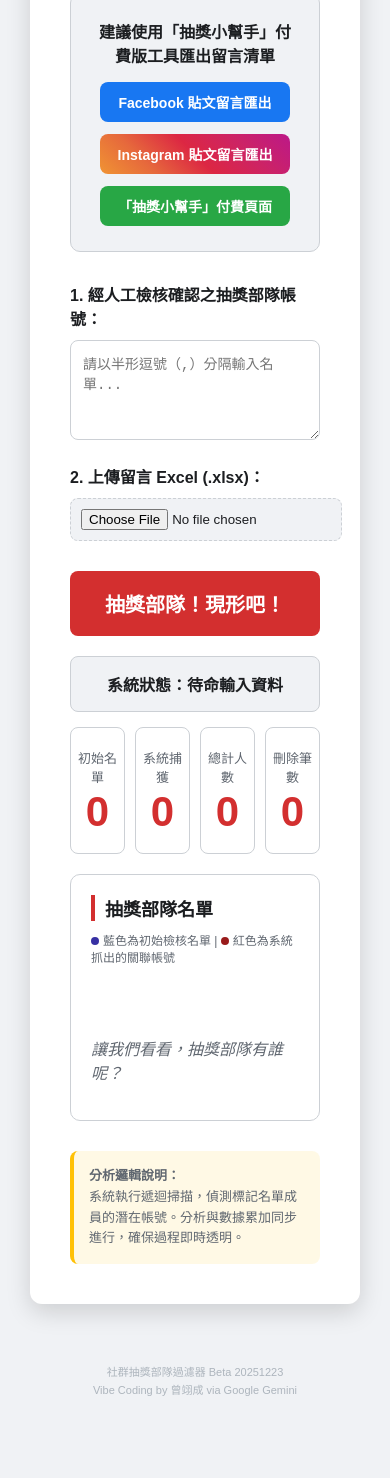
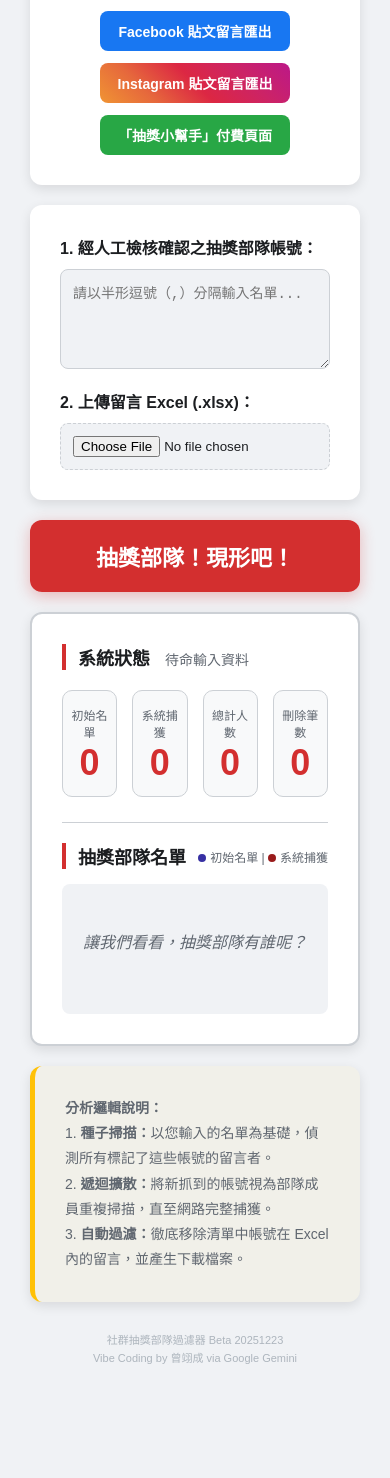
Before and after one commit to yicheng0523/GiveawayParticipantFilter, a plain HTML site: page index.html in a window 390 px wide. Shown: the part 172-1650 px from the top of the page. Before the commit the page ends 1621 px from the top, so only its background shows below. Drawn offline with Linux system fonts and the light colour scheme.

Commit message:
index.html

```diff
--- a/index.html
+++ b/index.html
@@ -12,7 +12,7 @@
             --text-sub: #606770;
             --border-color: #ccd0d5;
             --btn-run: #d32f2f;
-            --stat-box-bg: #ffffff;
+            --stat-box-bg: #f8f9fa;
             --accent-red: #d32f2f;
             --initial-blue: #3730a3;
             --initial-bg: #e0e7ff;
@@ -27,58 +27,69 @@
             --text-sub: #b0b3b8;
             --border-color: #3e4042;
             --btn-run: #e53935;
-            --stat-box-bg: #3a3b3c;
+            --stat-box-bg: #1c1d1e;
             --accent-red: #ff5252;
         }
 
         body { font-family: "PingFang TC", "Microsoft JhengHei", sans-serif; background-color: var(--bg-color); padding: 30px; color: var(--text-main); transition: 0.4s; min-height: 100vh; margin: 0; }
-        .container { max-width: 900px; margin: auto; background: var(--card-bg); padding: 40px; border-radius: 12px; box-shadow: 0 8px 24px rgba(0,0,0,0.15); margin-bottom: 40px; transition: 0.4s; }
+        .container { max-width: 900px; margin: auto; display: flex; flex-direction: column; gap: 20px; margin-bottom: 50px; }
 
-        .header-area { display: flex; justify-content: space-between; align-items: center; margin-bottom: 25px; }
+        .section-card { background: var(--card-bg); padding: 30px; border-radius: 12px; box-shadow: 0 4px 12px rgba(0,0,0,0.1); transition: 0.4s; }
+
+        .header-area { display: flex; justify-content: space-between; align-items: center; }
         h2 { color: var(--accent-red); margin: 0; letter-spacing: 2px; flex-grow: 1; text-align: center; padding-left: 40px; }
-        .theme-toggle { background: var(--bg-color); border: 1px solid var(--border-color); width: 40px; height: 40px; border-radius: 50%; cursor: pointer; display: flex; align-items: center; justify-content: center; font-size: 20px; transition: 0.3s; color: var(--text-main); }
+        .theme-toggle { background: var(--card-bg); border: 1px solid var(--border-color); width: 40px; height: 40px; border-radius: 50%; cursor: pointer; display: flex; align-items: center; justify-content: center; font-size: 20px; color: var(--text-main); }
 
-        .tool-helper { background: var(--bg-color); border: 1px solid var(--border-color); padding: 25px; border-radius: 10px; text-align: center; margin-bottom: 30px; }
+        /* 工具助手 */
+        .tool-helper { text-align: center; }
         .btn-group { display: flex; justify-content: center; gap: 12px; flex-wrap: wrap; margin-top: 15px; }
         .external-link { text-decoration: none; color: white; padding: 10px 18px; border-radius: 8px; font-weight: bold; font-size: 14px; transition: 0.2s; display: inline-block; border: none; }
         .btn-fb { background-color: #1877f2; }
         .btn-ig { background: linear-gradient(45deg, #f09433 0%, #e6683c 25%, #dc2743 50%, #cc2366 75%, #bc1888 100%); }
         .btn-pay { background-color: #28a745; }
 
+        /* 輸入與上傳區塊 */
         .input-group { margin-bottom: 20px; }
         label { display: block; font-weight: bold; margin-bottom: 10px; }
-        textarea { width: 100%; height: 100px; padding: 12px; border: 1px solid var(--border-color); border-radius: 8px; box-sizing: border-box; background: var(--card-bg); color: var(--text-main); font-size: 14px; }
-        input[type="file"] { width: 100%; padding: 10px; border: 1px dashed var(--border-color); border-radius: 8px; background: var(--bg-color); color: var(--text-main); cursor: pointer; }
+        textarea, .file-input-wrapper { width: 100%; box-sizing: border-box; }
+        textarea { height: 100px; padding: 12px; border: 1px solid var(--border-color); border-radius: 8px; background: var(--bg-color); color: var(--text-main); font-size: 14px; resize: vertical; display: block; }
+        input[type="file"] { width: 100%; padding: 12px; border: 1px dashed var(--border-color); border-radius: 8px; background: var(--bg-color); color: var(--text-main); cursor: pointer; box-sizing: border-box; display: block; }
 
-        .btn-run { background: var(--btn-run); color: white; border: none; padding: 18px; width: 100%; border-radius: 8px; font-size: 20px; font-weight: bold; cursor: pointer; transition: 0.3s; margin-top: 10px; }
-        .btn-run:hover { transform: scale(1.01); box-shadow: 0 4px 15px rgba(211, 47, 47, 0.3); }
+        .btn-run { background: var(--btn-run); color: white; border: none; padding: 20px; width: 100%; border-radius: 12px; font-size: 22px; font-weight: bold; cursor: pointer; transition: 0.3s; box-shadow: 0 4px 15px rgba(211, 47, 47, 0.3); }
+        .btn-run:hover { transform: translateY(-2px); opacity: 0.95; }
 
-        .dashboard { margin-top: 20px; display: flex; flex-direction: column; gap: 15px; }
-        #status-bar { padding: 15px; border-radius: 8px; font-weight: bold; text-align: center; border: 1px solid var(--border-color); background: var(--bg-color); }
-        .stats-grid { display: grid; grid-template-columns: repeat(4, 1fr); gap: 10px; }
-        .stat-box { background: var(--stat-box-bg); border: 1px solid var(--border-color); padding: 20px 5px; border-radius: 8px; text-align: center; }
-        .stat-box span { display: block; font-size: 13px; color: var(--text-sub); margin-bottom: 5px; }
-        .stat-box strong { font-size: 42px; color: var(--accent-red); display: block; line-height: 1; }
+        /* 系統儀表板 */
+        .dashboard-section { border: 2px solid var(--border-color); }
+        .dashboard-header { display: flex; justify-content: space-between; align-items: center; margin-bottom: 20px; }
 
-        /* 抽獎部隊名單區塊 */
-        .result-section { margin-top: 20px; border: 1px solid var(--border-color); border-radius: 10px; padding: 20px; background: var(--stat-box-bg); }
-        .result-header { display: flex; justify-content: space-between; align-items: center; margin-bottom: 15px; flex-wrap: wrap; gap: 10px; }
-        .result-section h3 { margin: 0; font-size: 18px; border-left: 4px solid var(--accent-red); padding-left: 10px; }
+        /* 統一標題樣式 */
+        .section-title-style { font-size: 18px; font-weight: bold; border-left: 4px solid var(--accent-red); padding-left: 12px; margin: 0; }
+
+        #status-text { font-size: 14px; color: var(--text-sub); font-weight: normal; margin-left: 10px; }
+
+        .stats-grid { display: grid; grid-template-columns: repeat(4, 1fr); gap: 15px; margin-bottom: 25px; }
+        .stat-box { background: var(--stat-box-bg); border: 1px solid var(--border-color); padding: 15px 5px; border-radius: 10px; text-align: center; }
+        .stat-box span { display: block; font-size: 12px; color: var(--text-sub); margin-bottom: 5px; }
+        .stat-box strong { font-size: 36px; color: var(--accent-red); display: block; line-height: 1; }
+
+        .list-header { display: flex; justify-content: space-between; align-items: center; margin-bottom: 15px; border-top: 1px solid var(--border-color); padding-top: 20px; }
         .legend-note { font-size: 12px; color: var(--text-sub); }
         .dot { display: inline-block; width: 8px; height: 8px; border-radius: 50%; margin-right: 4px; }
         .dot-blue { background: var(--initial-blue); }
         .dot-red { background: var(--captured-red); }
 
-        .name-tag-container { min-height: 120px; display: flex; flex-wrap: wrap; gap: 8px; align-items: flex-start; justify-content: center; }
-        .placeholder-text { color: var(--text-sub); font-style: italic; align-self: center; margin-top: 40px; }
+        .name-tag-container { min-height: 100px; display: flex; flex-wrap: wrap; gap: 8px; align-items: flex-start; justify-content: center; background: var(--bg-color); padding: 15px; border-radius: 8px; }
+        .placeholder-text { color: var(--text-sub); font-style: italic; margin-top: 30px; }
 
-        .name-tag { background: var(--captured-bg); color: var(--captured-red); padding: 5px 12px; border-radius: 20px; font-size: 13px; border: 1px solid #fecaca; opacity: 0; transform: translateY(10px); animation: fadeInUp 0.4s forwards; }
+        .name-tag { background: var(--captured-bg); color: var(--captured-red); padding: 4px 10px; border-radius: 20px; font-size: 12px; border: 1px solid #fecaca; opacity: 0; animation: fadeInUp 0.4s forwards; }
         .initial-tag { background: var(--initial-bg); color: var(--initial-blue); border-color: #c7d2fe; }
 
         @keyframes fadeInUp { to { opacity: 1; transform: translateY(0); } }
 
-        .desc { font-size: 13px; color: var(--text-sub); background: rgba(255,193,7,0.1); padding: 15px; border-radius: 8px; margin-top: 30px; border-left: 4px solid #ffc107; line-height: 1.6; }
-        .footer-credit { text-align: center; color: #adb5bd; font-size: 11px; padding: 20px 0; line-height: 1.6; }
+        /* 最後區塊：邏輯說明 */
+        .desc-section { font-size: 14px; color: var(--text-sub); line-height: 1.8; border-left: 5px solid #ffc107; background: rgba(255,193,7,0.05); }
+
+        .footer-credit { text-align: center; color: #adb5bd; font-size: 11px; padding: 10px 0 30px 0; line-height: 1.6; }
     </style>
 </head>
 <body data-theme="light">
@@ -89,8 +100,8 @@
         <button id="themeToggle" class="theme-toggle" onclick="manualToggle()">☀️</button>
     </div>
 
-    <div class="tool-helper">
-        <p style="margin:0; font-weight:bold; color:var(--text-main);">建議使用「抽獎小幫手」付費版工具匯出留言清單</p>
+    <div class="section-card tool-helper">
+        <p style="margin:0; font-weight:bold;">建議使用「抽獎小幫手」付費版工具匯出留言清單</p>
         <div class="btn-group">
             <a href="https://www.luckyhelpers.com/" target="_blank" class="external-link btn-fb">Facebook 貼文留言匯出</a>
             <a href="https://www.luckyhelpers.com/instagram" target="_blank" class="external-link btn-ig">Instagram 貼文留言匯出</a>
@@ -98,53 +109,61 @@
         </div>
     </div>
 
+    <div class="section-card">
         <div class="input-group">
             <label>1. 經人工檢核確認之抽獎部隊帳號：</label>
             <textarea id="nameInput" placeholder="請以半形逗號（,）分隔輸入名單..."></textarea>
         </div>
-
-    <div class="input-group">
+        <div class="input-group" style="margin-bottom:0;">
             <label>2. 上傳留言 Excel (.xlsx)：</label>
+            <div class="file-input-wrapper">
                 <input type="file" id="fileUpload" accept=".xlsx">
+            </div>
+        </div>
     </div>
 
     <button class="btn-run" onclick="runAnalysis()">抽獎部隊！現形吧！</button>
 
-    <div class="dashboard">
-        <div id="status-bar">系統狀態：待命輸入資料</div>
+    <div class="section-card dashboard-section">
+        <div class="dashboard-header">
+            <p class="section-title-style">系統狀態 <span id="status-text">待命輸入資料</span></p>
+        </div>
+
         <div class="stats-grid">
             <div class="stat-box"><span>初始名單</span><strong id="stat-initial">0</strong></div>
             <div class="stat-box"><span>系統捕獲</span><strong id="stat-captured">0</strong></div>
             <div class="stat-box"><span>總計人數</span><strong id="stat-total-names">0</strong></div>
             <div class="stat-box"><span>刪除筆數</span><strong id="stat-deleted">0</strong></div>
         </div>
+
+        <div class="list-header">
+            <p class="section-title-style">抽獎部隊名單</p>
+            <div class="legend-note">
+                <span class="dot dot-blue"></span>初始名單 |
+                <span class="dot dot-red"></span>系統捕獲
+            </div>
         </div>
 
-    <div class="result-section">
-        <div class="result-header">
-            <h3>抽獎部隊名單</h3>
-            <div class="legend-note">
-                <span class="dot dot-blue"></span>藍色為初始檢核名單 |
-                <span class="dot dot-red"></span>紅色為系統抓出的關聯帳號
-            </div>
-        </div>
         <div id="nameListDisplay" class="name-tag-container">
             <span class="placeholder-text">讓我們看看，抽獎部隊有誰呢？</span>
         </div>
+
         <div id="downloadArea" style="display:none; margin-top:20px; text-align:center;">
             <button class="external-link" style="background:#6c757d; cursor:pointer;" onclick="downloadNameListTxt()">下載此名冊 (.txt)</button>
         </div>
     </div>
 
-    <div class="desc">
+    <div class="section-card desc-section">
         <strong>分析邏輯說明：</strong><br>
-        系統執行遞迴掃描，偵測標記名單成員的潛在帳號。分析與數據累加同步進行，確保過程即時透明。
-    </div>
+        1. <strong>種子掃描：</strong>以您輸入的名單為基礎，偵測所有標記了這些帳號的留言者。<br>
+        2. <strong>遞迴擴散：</strong>將新抓到的帳號視為部隊成員重複掃描，直至網路完整捕獲。<br>
+        3. <strong>自動過濾：</strong>徹底移除清單中帳號在 Excel 內的留言，並產生下載檔案。
     </div>
 
     <div class="footer-credit">
         社群抽獎部隊過濾器 Beta 20251223<br>
         Vibe Coding by 曾翊成 via Google Gemini
+    </div>
 </div>
 
 <script>
@@ -153,9 +172,7 @@
     const themeBtn = document.getElementById('themeToggle');
 
     function detectColorScheme() {
-        if (window.matchMedia && window.matchMedia('(prefers-color-scheme: dark)').matches) {
-            applyTheme('dark');
-        }
+        if (window.matchMedia && window.matchMedia('(prefers-color-scheme: dark)').matches) applyTheme('dark');
     }
 
     function applyTheme(theme) {
@@ -185,15 +202,17 @@
     function runAnalysis() {
         const nameInputStr = document.getElementById('nameInput').value;
         const fileInput = document.getElementById('fileUpload');
-        const statusBar = document.getElementById('status-bar');
+        const statusText = document.getElementById('status-text');
         const container = document.getElementById('nameListDisplay');
 
         if (!nameInputStr.trim() || !fileInput.files[0]) {
-            statusBar.innerText = "系統狀態：請完整填寫名單並上傳檔案";
+            statusText.innerText = "請輸入初始名單並選擇檔案";
+            statusText.style.color = "var(--accent-red)";
             return;
         }
 
-        statusBar.innerText = "系統狀態：正在執行同步捕獲程序...";
+        statusText.innerText = "正在執行同步捕獲與連結分析...";
+        statusText.style.color = "var(--text-sub)";
         container.innerHTML = "";
 
         const reader = new FileReader();
@@ -240,12 +259,12 @@
             });
 
             setTimeout(() => {
-                statusBar.innerText = "系統狀態：分析完成，檔案已自動下載";
+                statusText.innerText = "分析完畢！乾淨檔案已匯出。";
+                statusText.style.color = "#28a745";
                 document.getElementById('downloadArea').style.display = "block";
-
                 const newWorkbook = XLSX.utils.book_new();
                 XLSX.utils.book_append_sheet(newWorkbook, XLSX.utils.json_to_sheet(filteredRows), "Result");
-                XLSX.writeFile(newWorkbook, "Filtered_List.xlsx");
+                XLSX.writeFile(newWorkbook, "過濾後清單.xlsx");
             }, 3000);
         };
         reader.readAsArrayBuffer(fileInput.files[0]);
@@ -255,7 +274,7 @@
         const blob = new Blob([finalBotList.join(',')], { type: 'text/plain' });
         const a = document.createElement('a');
         a.href = window.URL.createObjectURL(blob);
-        a.download = "blacklist.txt";
+        a.download = "army_list.txt";
         a.click();
     }
 </script>
```
Lines whose indentation alone changed are shown as unchanged.
